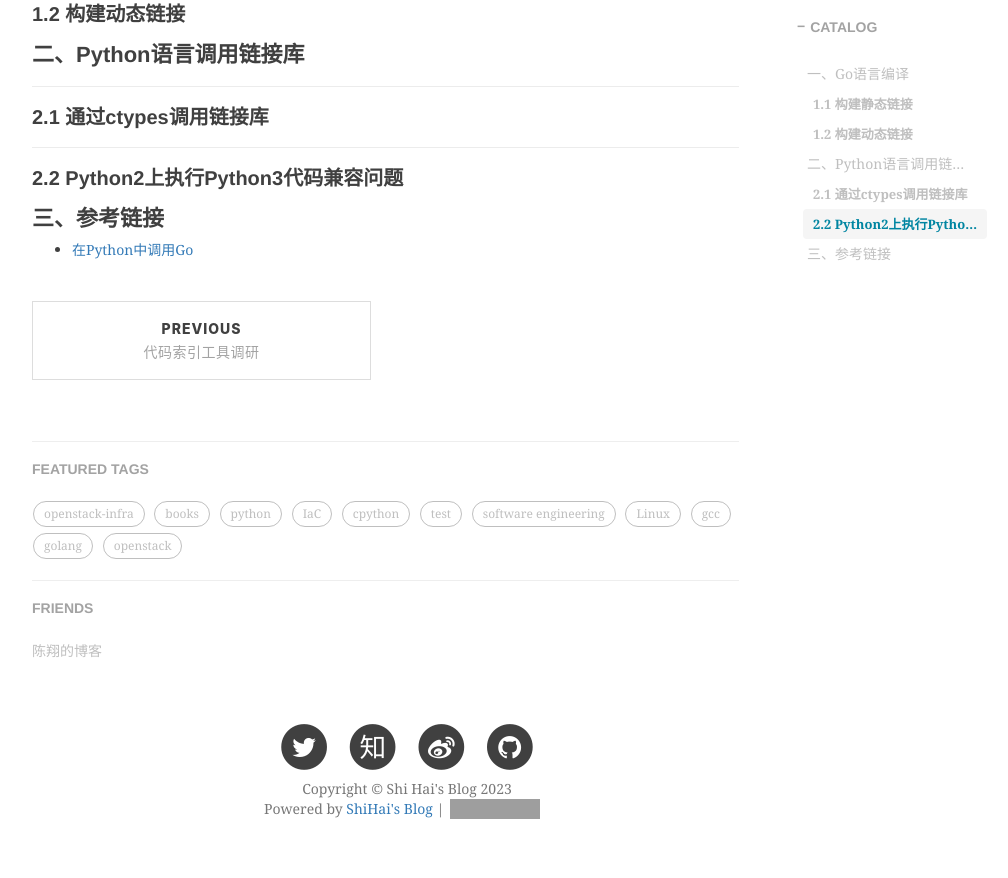
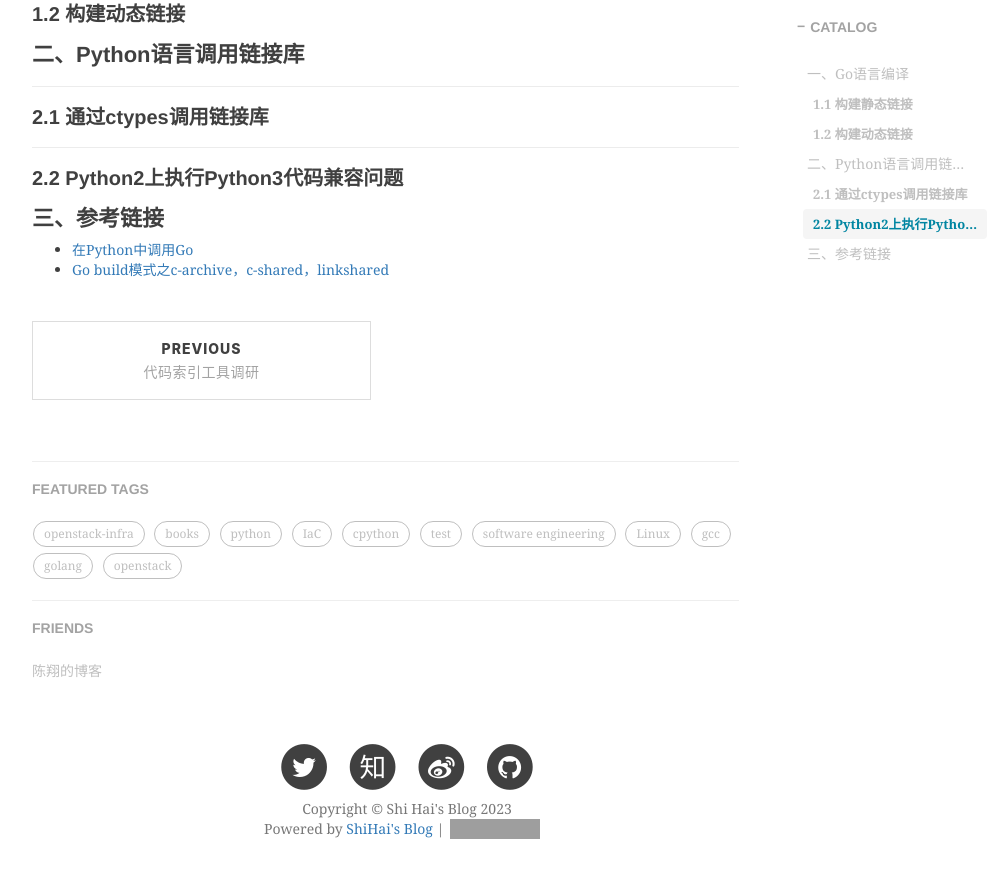
Before and after one commit to shihai1991/shihai1991.github.io, a Jekyll site: the page built from _posts/2023-02-10-python调用c.md, in a window 1280 px wide and 900 px high, scrolled down 705 px. Shown: the top 878 px of the window, without its empty margins (233-1241 px from the left). Built offline with Jekyll 4.4.1, drawn with Linux system fonts in a browser that asks for light colours; nearby versions of some CDN libraries; comment, search, counter and statistics services are not loaded; grey boxes are pictures that could not be loaded.

Commit message:
Update 2023-02-10-python调用c.md

```diff
--- a/_posts/2023-02-10-python调用c.md
+++ b/_posts/2023-02-10-python调用c.md
@@ -22,3 +22,4 @@ time: '2023.02.10 10:16:00'
 
 # 三、参考链接
 - [在Python中调用Go](https://zhuanlan.zhihu.com/p/518374146)
+- [Go build模式之c-archive，c-shared，linkshared](https://davidchan0519.github.io/2019/04/05/go-buildmode-c/)
```
